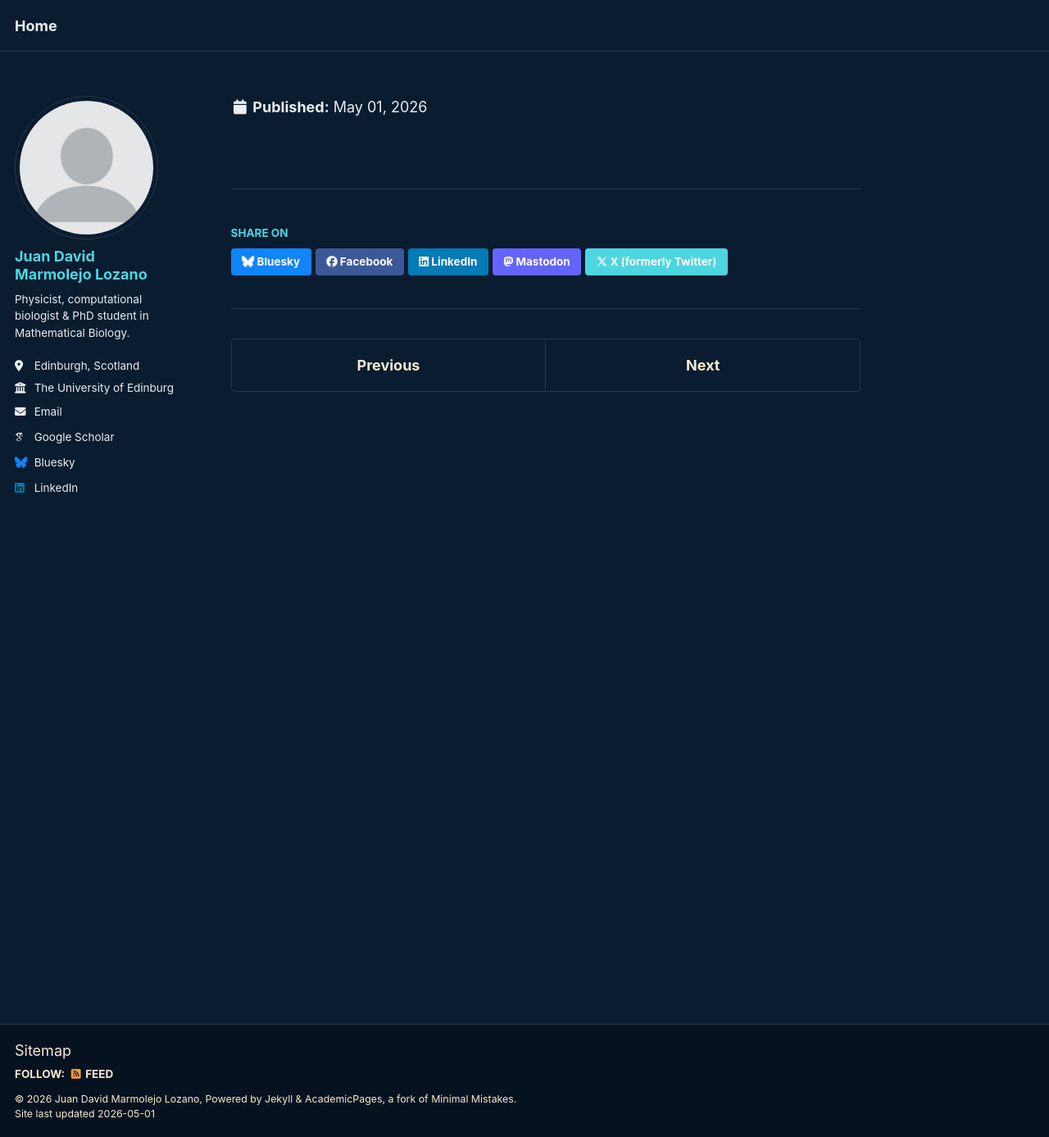
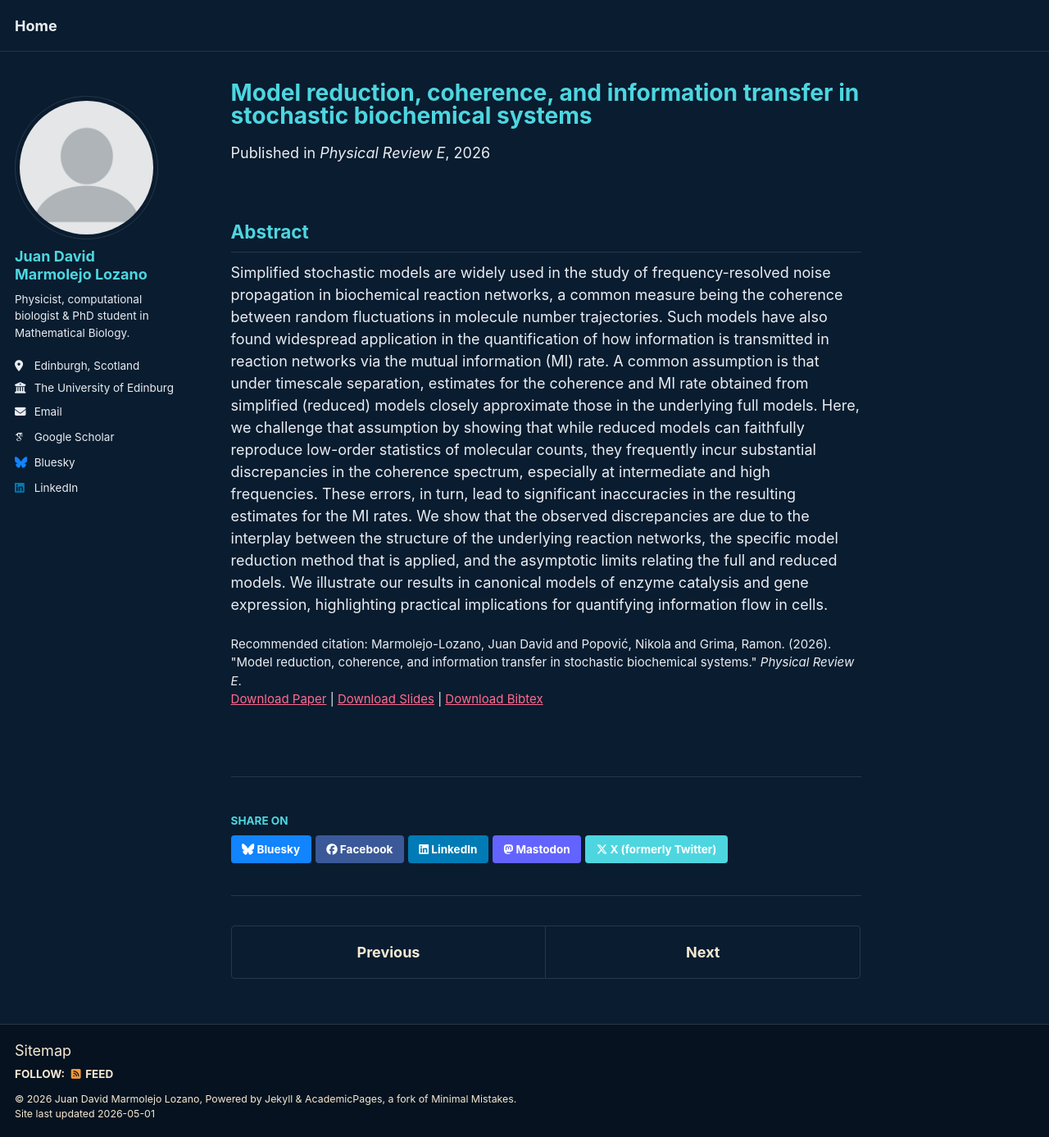
Before and after one commit to jdmarmolejo/jdmarmolejo.github.io, a Jekyll site: the page built from _publications/2026-04-29-model-reduction-coherence-information.md, in a window 1280 px wide and 1387 px high. Shown: the whole window at 82% size. Built offline with Jekyll 4.4.1, drawn with Linux system fonts in a browser that asks for light colours; some web fonts are replaced; a script bundle is joined from its source files by our own code; library files that are not in the unit come from our copies; some of the changed lines change nothing that is shown.

Commit message:
Update 2026-04-29-model-reduction-coherence-information.md

```diff
--- a/_publications/2026-04-29-model-reduction-coherence-information.md
+++ b/_publications/2026-04-29-model-reduction-coherence-information.md
@@ -1,15 +1,9 @@
 ---
-.justified .page__content p {
-    text-align: justify;
-    text-justify: inter-word;
-    hyphens: auto;
-}
-
 title: "Model reduction, coherence, and information transfer in stochastic biochemical systems"
 collection: publications
 category: manuscripts
 permalink: /publication/2026-04-29-model-reduction-coherence-information
-excerpt: 'When we simplify stochastic models of biochemical networks via timescale separation, the resulting low-order statistics often look right, but the coherence spectrum and mutual information rate can be significantly off. We show why, and what it means for quantifying information flow in cells, using canonical models of enzyme catalysis and gene expression.'
+excerpt: 'Reduced stochastic models can faithfully match low-order statistics of biochemical networks while substantially distorting their coherence spectra and mutual information rates.'
 date: 2026-04-29
 venue: 'Physical Review E'
 slidesurl: ''
@@ -18,3 +12,7 @@ bibtexurl: ''
 citation: 'Marmolejo-Lozano, Juan David and Popović, Nikola and Grima, Ramon. (2026). &quot;Model reduction, coherence, and information transfer in stochastic biochemical systems.&quot; <i>Physical Review E</i>.'
 research_area: information-theory
 ---
+
+## Abstract
+
+Simplified stochastic models are widely used in the study of frequency-resolved noise propagation in biochemical reaction networks, a common measure being the coherence between random fluctuations in molecule number trajectories. Such models have also found widespread application in the quantification of how information is transmitted in reaction networks via the mutual information (MI) rate. A common assumption is that under timescale separation, estimates for the coherence and MI rate obtained from simplified (reduced) models closely approximate those in the underlying full models. Here, we challenge that assumption by showing that while reduced models can faithfully reproduce low-order statistics of molecular counts, they frequently incur substantial discrepancies in the coherence spectrum, especially at intermediate and high frequencies. These errors, in turn, lead to significant inaccuracies in the resulting estimates for the MI rates. We show that the observed discrepancies are due to the interplay between the structure of the underlying reaction networks, the specific model reduction method that is applied, and the asymptotic limits relating the full and reduced models. We illustrate our results in canonical models of enzyme catalysis and gene expression, highlighting practical implications for quantifying information flow in cells.
```
